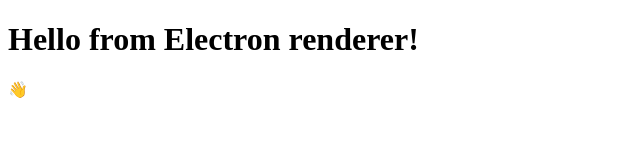
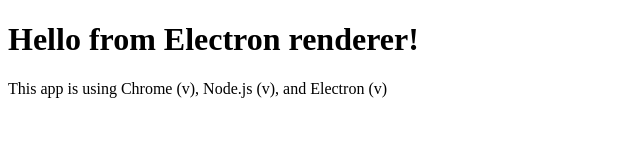
Before and after one commit to unusual-bytes/matrix-audio-visualizer, an Electron app: page index.html in a window 800 px wide. Shown: the whole page, without its empty margins (0-640 px from the left). Drawn offline with Linux system fonts and the light colour scheme; no server answers.

Commit message:
Add an example renderer process

```diff
--- a/index.html
+++ b/index.html
@@ -15,6 +15,7 @@
   </head>
   <body>
     <h1>Hello from Electron renderer!</h1>
-    <p>👋</p>
+    <p id="info">👋</p>
   </body>
+  <script src="./renderer.js"></script>
 </html>
--- /dev/null
+++ b/renderer.js
@@ -0,0 +1,2 @@
+const information = document.getElementById('info')
+information.innerText = `This app is using Chrome (v${versions.chrome()}), Node.js (v${versions.node()}), and Electron (v${versions.electron()})`
```
